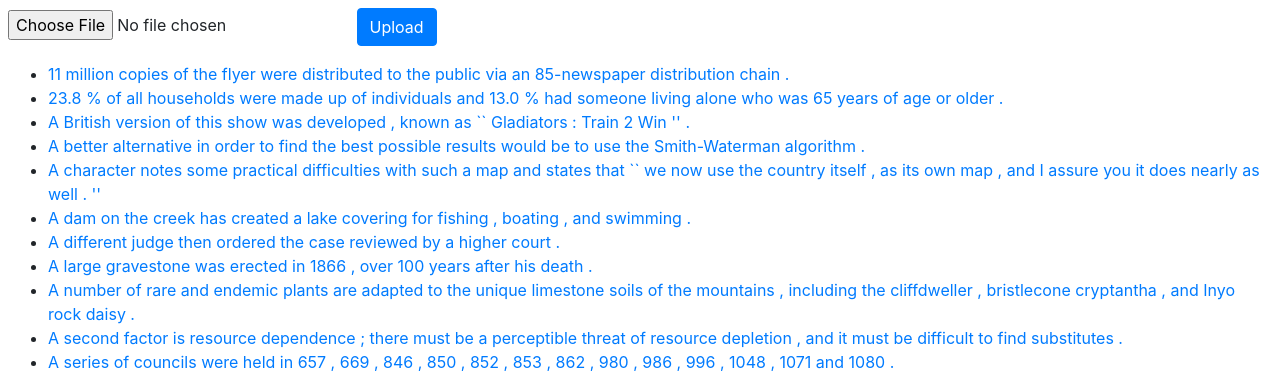
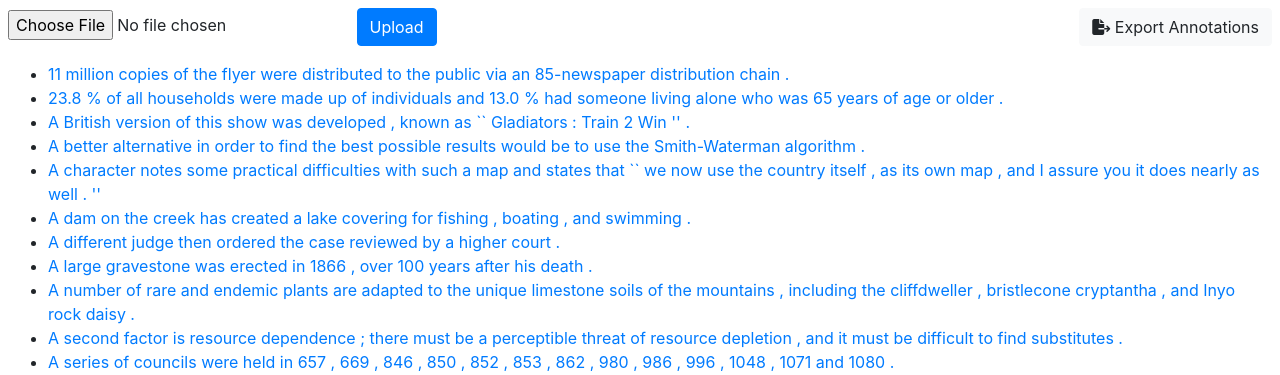
Before and after one commit to Malorn44/BelEx-Annotator, a Django app: page /home/ in a window 1280 px wide. Shown: the top 375 px of the page. Run offline with Django 3.2, Linux system fonts and the light colour scheme; data comes from the database, SQL or seed files in the repository; both versions use the stored data as it was after the commit; some libraries are stand-ins or nearby versions.

Commit message:
Added export button (no functionality yet) and modified some redirect code

```diff
--- a/annotator/static/annotator/style.css
+++ b/annotator/static/annotator/style.css
@@ -47,3 +47,9 @@ input[type=number] {
 .yellow-select::-moz-selection {
   background: #fff2a8;
 }
+
+.top-right {
+	position:absolute;
+	top:8px;
+	right:8px;
+}
--- /dev/null
+++ b/annotator/templates/annotator/export_button.html
@@ -0,0 +1,6 @@
+<script src='https://kit.fontawesome.com/a076d05399.js'></script>
+
+<form action="export_annotations" method="post">
+	{% csrf_token %}
+	<button class="btn btn-light top-right"> <i class='fas fa-file-export'></i> Export Annotations </button>
+</form>
--- a/annotator/templates/annotator/home.html
+++ b/annotator/templates/annotator/home.html
@@ -2,7 +2,6 @@
 {% bootstrap_css %}
 {% load static %}
 <link rel="stylesheet" type="text/css" href="{% static 'annotator/style.css' %}">
-
 
 <div>
 	<form action="db_upload" method="post" enctype="multipart/form-data">
@@ -10,6 +9,9 @@
 		{{ fileForm }}
 		<input class="btn btn-primary" type="submit" value="Upload">
 	</form>
+
+    {% include "annotator/export_button.html" %}
+
 </div>
 
 {% if entries %}
--- a/annotator/templates/annotator/index.html
+++ b/annotator/templates/annotator/index.html
@@ -14,6 +14,9 @@
 		<a class="btn btn-light" href="{% url 'annotator:index' entry.eID|add:-1 %}"> &#8249;</a>
 		<a class="btn btn-light" href="{% url 'annotator:index' entry.eID|add:1 %}"> &#8250;</a>
 	</form>
+
+	{% include "annotator/export_button.html" %}
+
 </div>
 
 <div>
--- a/annotator/urls.py
+++ b/annotator/urls.py
@@ -7,6 +7,7 @@ app_name = 'annotator'
 urlpatterns = [
 	path('', views.home, name='home'),
     path('db_upload', views.db_upload, name='db_upload'),
+    re_path(r'.*/export_annotations', views.export_annotations, name='export_annotations'),
     path('<int:entry_pk>/', views.index, name='index'),
     path('<int:entry_pk>/submit_belief', views.submit_belief, name='submit_belief'),
     path('<int:entry_pk>/change_view', views.change_view, name='change_view'),
--- a/annotator/views.py
+++ b/annotator/views.py
@@ -46,7 +46,7 @@ def submit_belief(request, entry_pk):
 			strength = data['strength'],
 			valuation = data['valuation'])
 
-	return HttpResponseRedirect(reverse('annotator:index', args=(entry_pk,)))
+	return HttpResponseRedirect(request.META.get('HTTP_REFERER'))
 
 def change_view(request, entry_pk):
 	form = request.POST
@@ -94,3 +94,7 @@ def delete_item(request, entry_pk, item_pk):
 	Annotation.objects.filter(pk=item_pk).delete()
 
 	return HttpResponseRedirect(reverse('annotator:index', args=(entry_pk,)))
+
+def export_annotations(request):
+	print('test')
+	return HttpResponseRedirect(request.META.get('HTTP_REFERER'))
```
Also changed, not shown: db.sqlite3.
